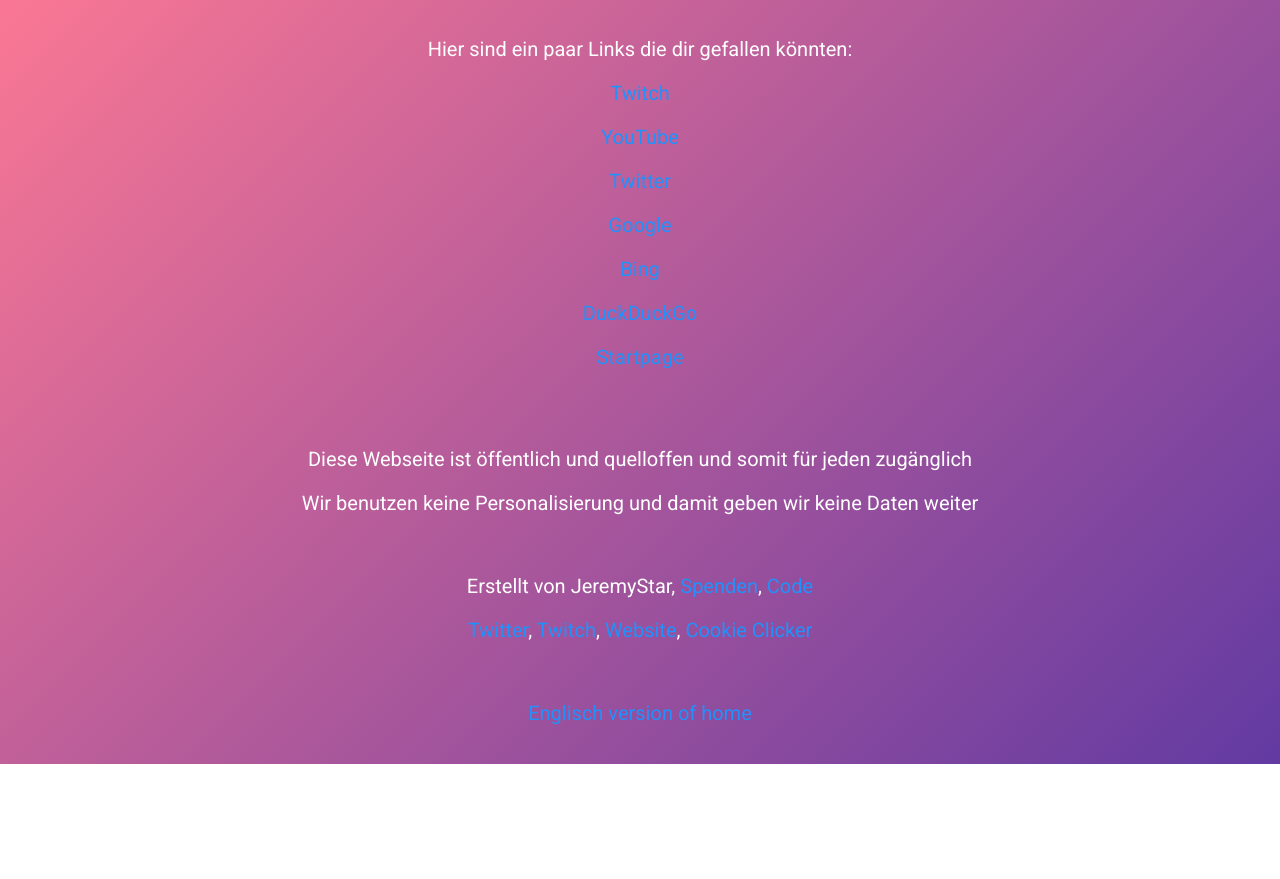
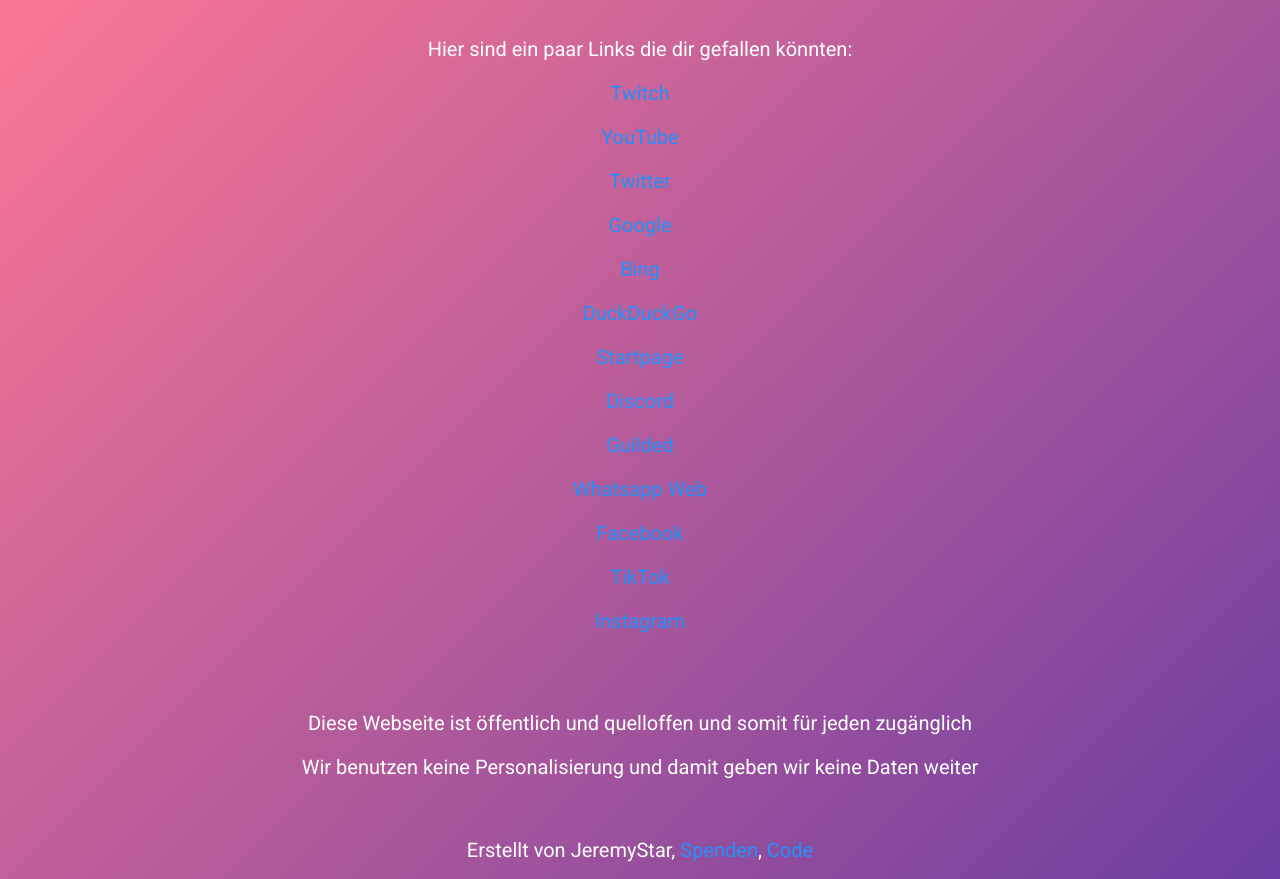
Before and after one commit to JeremyStarTM/home, a plain HTML site: page index.html in a window 1280 px wide. Shown: the part 213-1092 px from the top of the page. Before the commit the page ends 977 px from the top, so only its background shows below. Drawn offline with Linux system fonts and the light colour scheme.

Commit message:
Added many more links

```diff
--- a/index.html
+++ b/index.html
@@ -19,6 +19,12 @@
         <p><a href="http://bing.com">Bing</a></p>
         <p><a href="http://duckduckgo.com">DuckDuckGo</a></p>
         <p><a href="http://startpage.com">Startpage</a></p>
+        <p><a href="http://discord.gg">Discord</a></p>
+        <p><a href="http://guilded.gg">Guilded</a></p>
+        <p><a href="http://web.whatsapp.com">Whatsapp Web</a></p>
+        <p><a href="http://facebook.com">Facebook</a></p>
+        <p><a href="http://tiktok.com">TikTok</a></p>
+        <p><a href="http://instagram.com">Instagram</a></p>
         <br/><br/>
         <p>Diese Webseite ist öffentlich und quelloffen und somit für jeden zugänglich</p>
         <p>Wir benutzen keine Personalisierung und damit geben wir keine Daten weiter</p>
```
